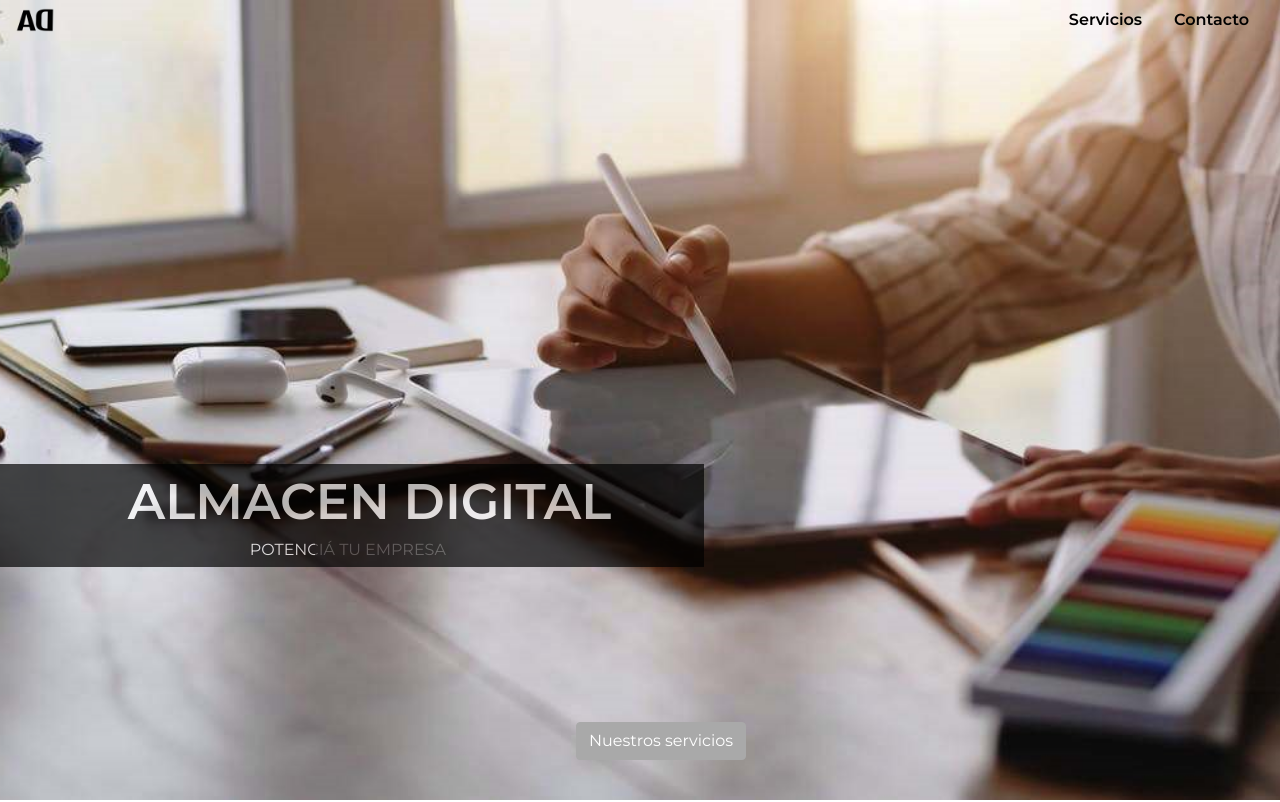
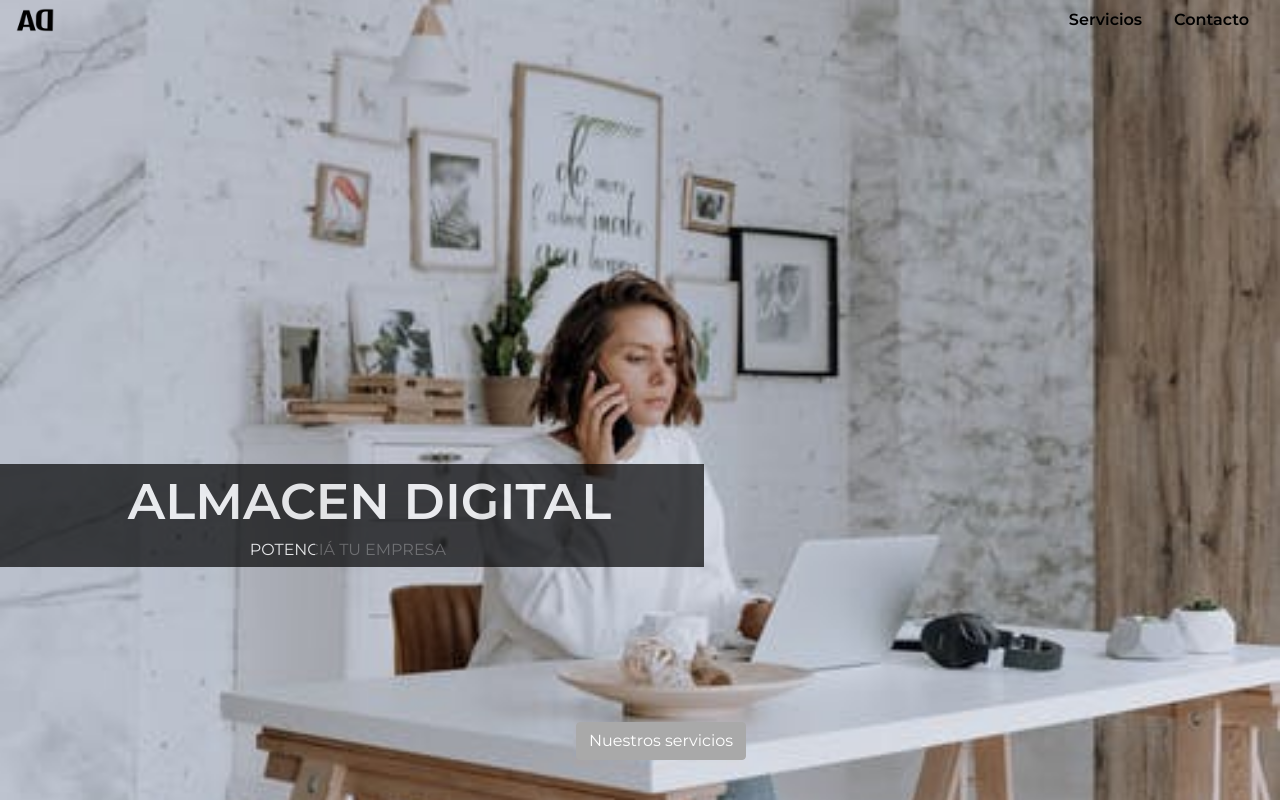
Before and after one commit to carbis1992/almacen-digital, a plain HTML site: page index.html in a window 1280 px wide. Shown: the top 802 px of the page. Drawn offline with nearby package versions, Linux system fonts and the light colour scheme.

Commit message:
imagen banner

```diff
--- a/index.html
+++ b/index.html
@@ -23,7 +23,7 @@
     </header>
 
     <div class="banner" id="home">
-        <img src="./images/giro.png" alt="mujer-computadora" class="banner-image">
+        <img src="./images/foto20.jpeg" alt="mujer-computadora" class="banner-image">
         <ul class="nav justify-content-end">
             <li class="nav-item">
                 <a class="nav-link" href="#services">Servicios</a>
--- a/style.css
+++ b/style.css
@@ -20,6 +20,7 @@
     width: 100%;
     height: 100vh;
     object-fit: cover;
+    /* image-rendering: pixelated; */
 
 }
 
```
